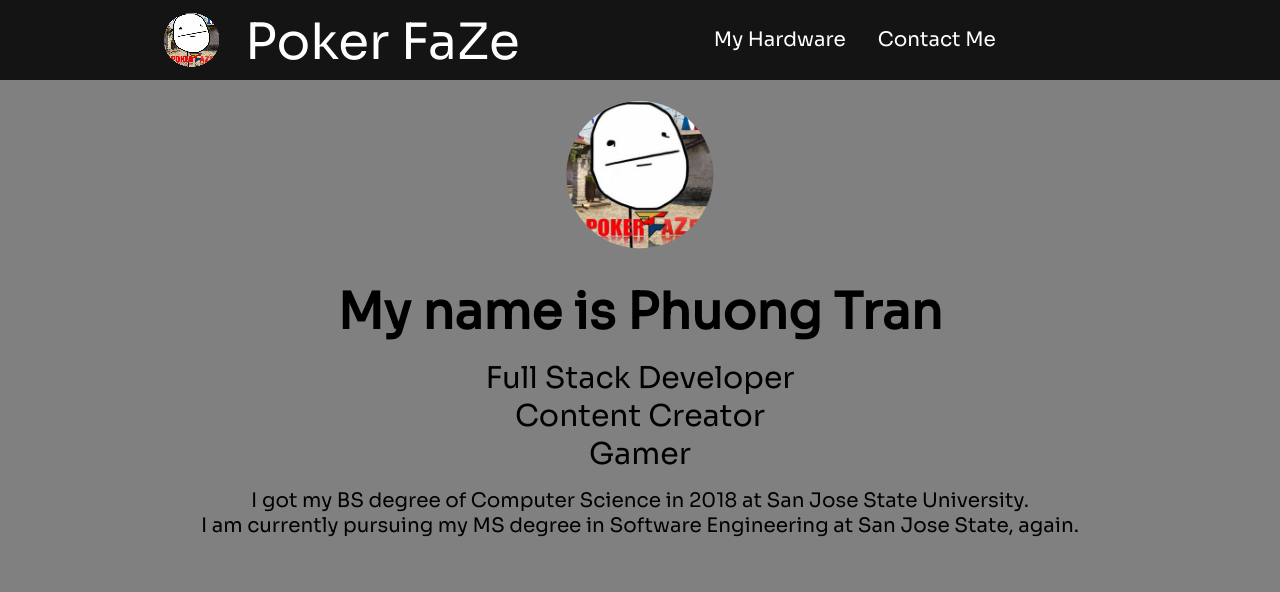
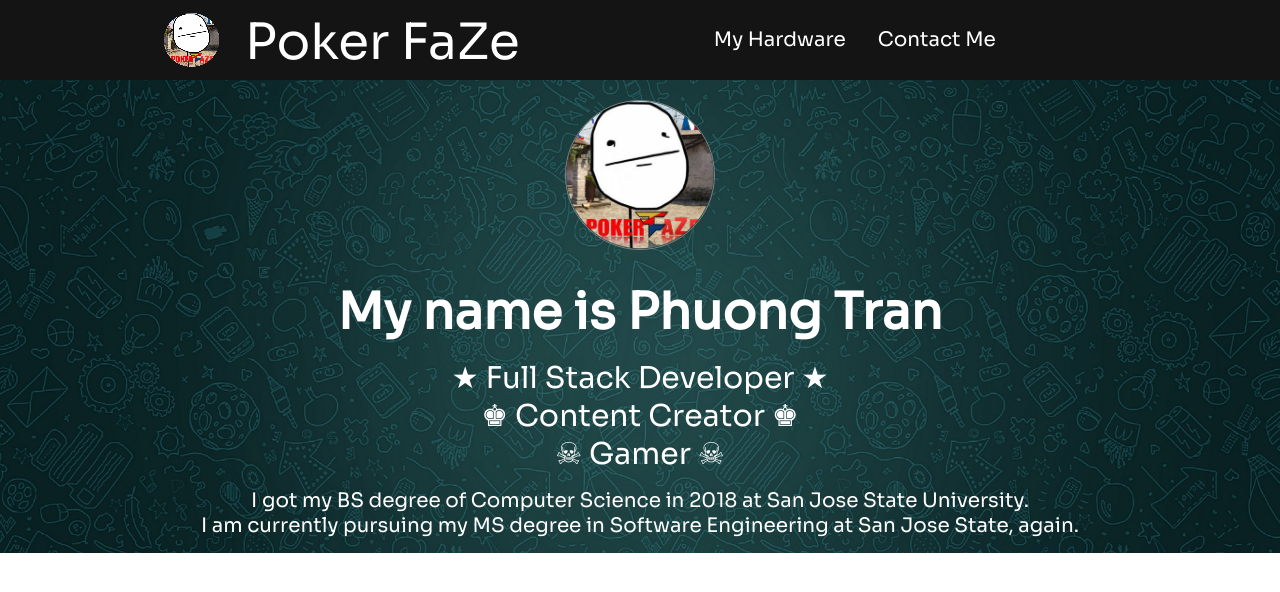
Before and after one commit to fuongbregas/Portfolio, a React (Create React App) app in the folder pokerfaze/: page / in a window 1280 px wide. Shown: the top 592 px of the page. Built offline with nearby package versions, Linux system fonts and the light colour scheme.

Commit message:
added bg

```diff
--- a/pokerfaze/src/pages/Home/Home.css
+++ b/pokerfaze/src/pages/Home/Home.css
@@ -1,8 +1,9 @@
 .home {
-    box-sizing: border-box;
-    height: 100vw;
-    width: 100vw;
-    background-color: grey;
+
+    background-image: url("background.jpg");
+    background-size:     cover;                      /* <------ */
+    background-repeat:   no-repeat;
+    background-position: center center;
 }
 
 .homeWrapper{
@@ -40,16 +41,19 @@
 }
 
 h1 {
+    color: white;
     font-size: 50px;
     margin-bottom: 15px;
 }
 
 span {
+    color: white;
     font-size: 30px;
     margin-bottom: 15px;
 }
 
 p {
+    color: white;
     font-size: 20px;
     margin-bottom: 15px;
 }
--- a/pokerfaze/src/pages/Home/Home.jsx
+++ b/pokerfaze/src/pages/Home/Home.jsx
@@ -24,9 +24,9 @@ const Home = () => {
                 <div className = "aboutMe">
                     <h1>My name is Phuong Tran<br/></h1>
                     <span>
-                        Full Stack Developer<br/>
-                        Content Creator<br/>
-                        Gamer<br/>
+                        ★ Full Stack Developer ★<br/>
+                        ♚ Content Creator ♚<br/>
+                        ☠ Gamer ☠<br/>
                     </span>
                     <p>
                         I got my BS degree of Computer Science in 2018 at San Jose State University.<br/>
```
Also changed, not shown: pokerfaze/src/pages/Home/background.jpg (added).
